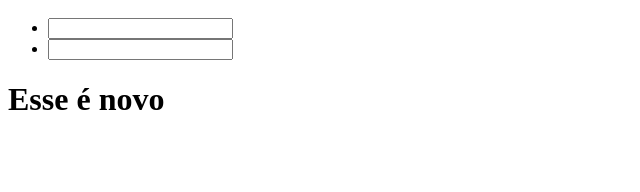
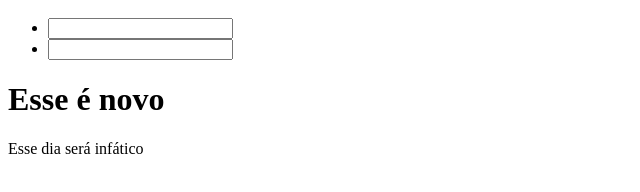
Before and after one commit to GabrielReguera/Aula_Fatec, a plain HTML site: page index.html in a window 1280 px wide. Shown: the part 98-290 px from the top of the page, without its empty margins (0-640 px from the left). Drawn offline with Linux system fonts and the light colour scheme.

Commit message:
First Commit in Repository web

```diff
--- a/index.html
+++ b/index.html
@@ -21,6 +21,7 @@
             </ul>
         </form>
         <h1>Esse é novo</h1>
+        <p> Esse dia será infático</p>
     </div>
 </body>
 </html>
```
